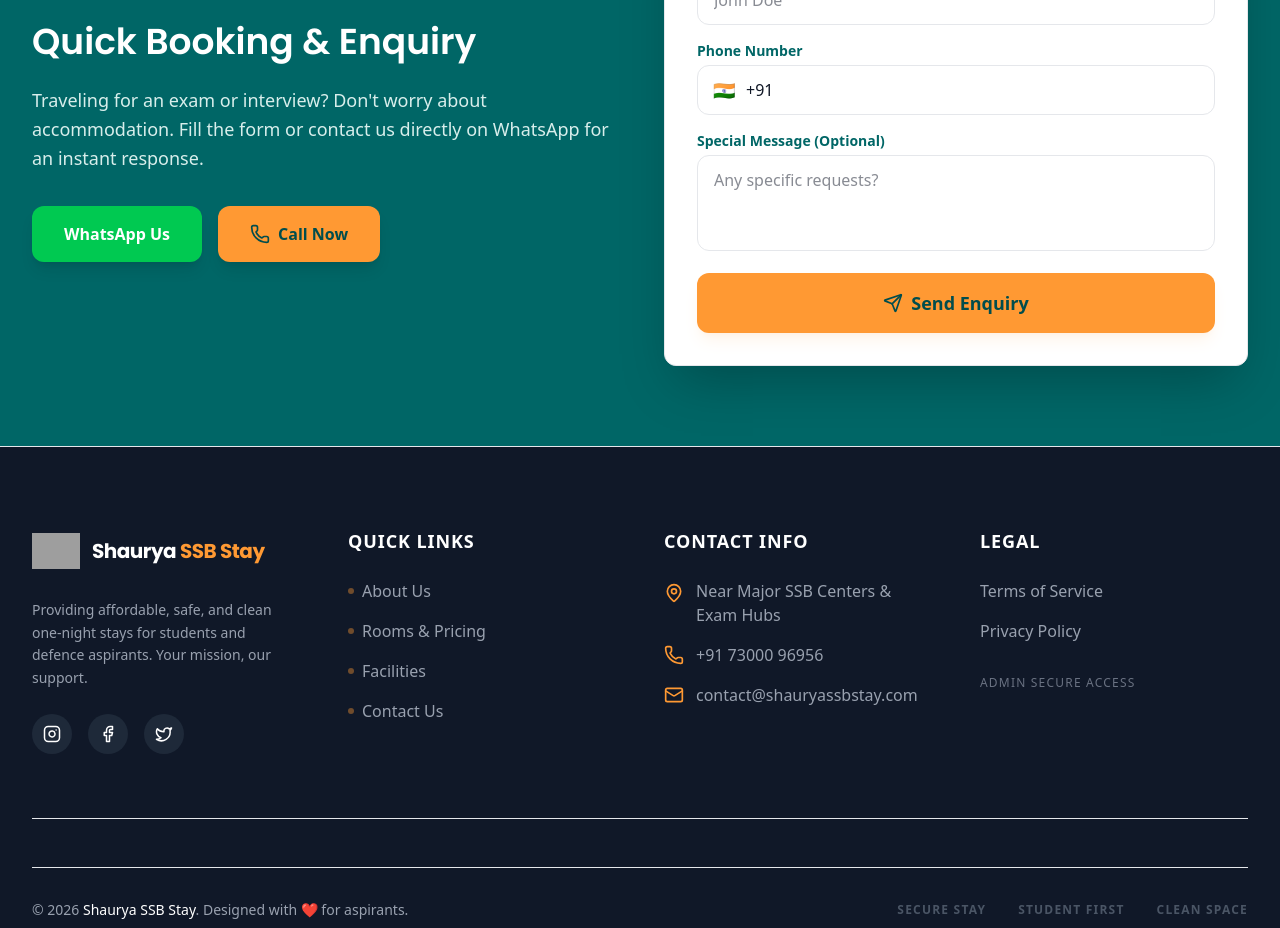
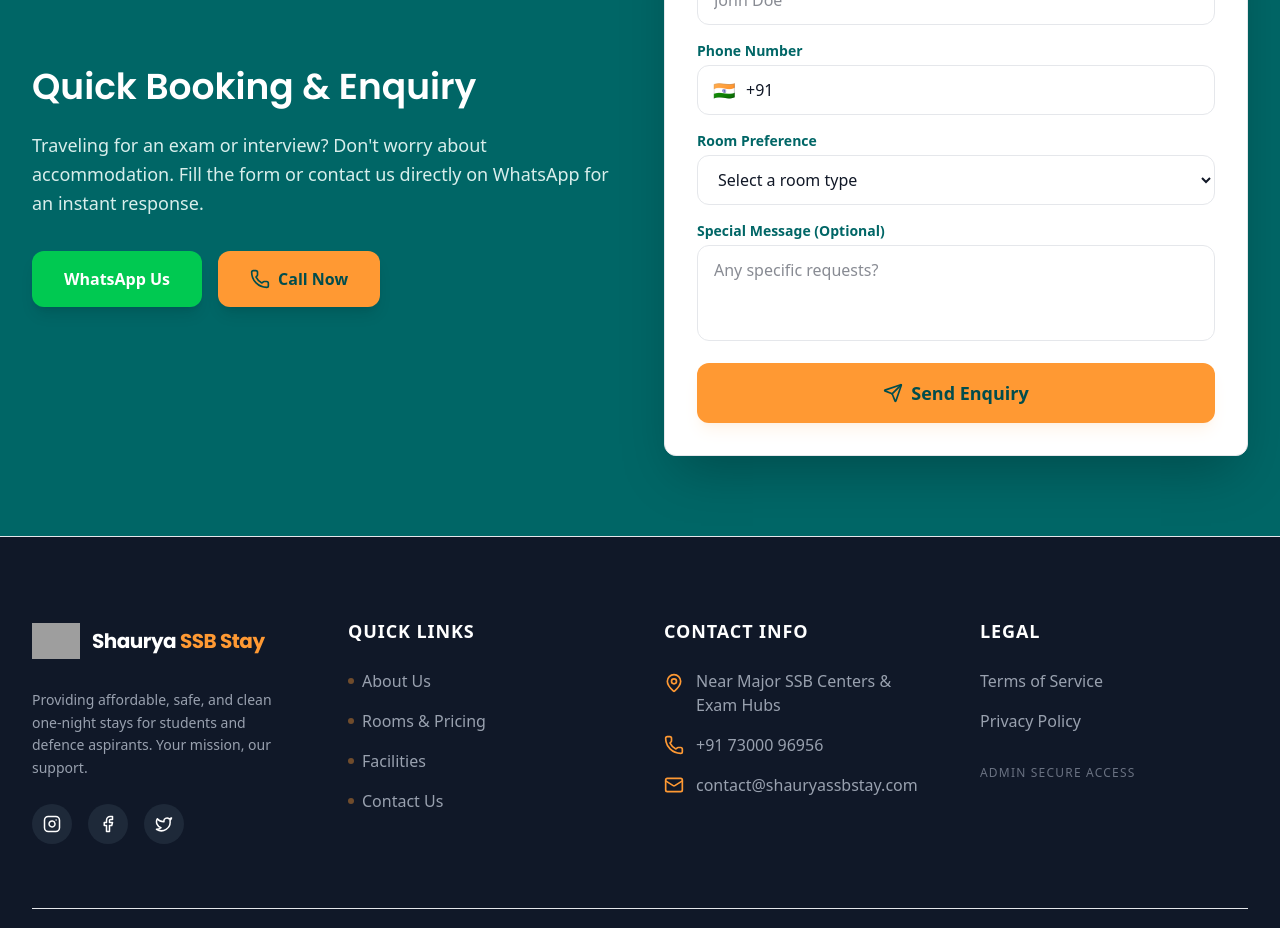
Before and after one commit to Draxhanx/SSB-Stay, a Next.js app: page / in a window 1280 px wide. Shown: the part 5100-6028 px from the top of the page. Built offline with nearby package versions, Linux system fonts and the light colour scheme; no server answers; the database is empty; grey boxes are pictures that could not be loaded.

Commit message:
update-code

```diff
--- a/components/shared/Contact.tsx
+++ b/components/shared/Contact.tsx
@@ -7,6 +7,7 @@ const Contact = () => {
   const [formData, setFormData] = useState({
     name: "",
     phone: "+91 ",
+    roomType: "",
     message: "",
   });
   const [loading, setLoading] = useState(false);
@@ -23,7 +24,7 @@ const Contact = () => {
 
       if (res.ok) {
         alert("Enquiry sent! We will contact you shortly.");
-        setFormData({ name: "", phone: "+91 ", message: "" });
+        setFormData({ name: "", phone: "+91 ", roomType: "", message: "" });
         (e.target as HTMLFormElement).reset();
       } else {
         throw new Error("Failed to send enquiry");
@@ -109,6 +110,24 @@ const Contact = () => {
               </div>
               <div>
                 <label className="block text-sm font-semibold text-primary dark:text-secondary mb-1">
+                  Room Preference
+                </label>
+                <select
+                  className="w-full px-4 py-3 border border-border bg-background rounded-xl focus:ring-2 focus:ring-primary dark:focus:ring-secondary focus:border-transparent outline-none transition"
+                  onChange={(e) =>
+                    setFormData({ ...formData, roomType: e.target.value })
+                  }
+                  required
+                >
+                  <option value="">Select a room type</option>
+                  <option value="Shared Dormitory">
+                    Shared Dormitory (₹349)
+                  </option>
+                  <option value="Personal Cabin">Personal Cabin (₹349)</option>
+                </select>
+              </div>
+              <div>
+                <label className="block text-sm font-semibold text-primary dark:text-secondary mb-1">
                   Special Message (Optional)
                 </label>
                 <textarea
--- a/package.json
+++ b/package.json
@@ -25,7 +25,9 @@
   "devDependencies": {
     "@tailwindcss/postcss": "^4",
     "@types/bcryptjs": "^2.4.6",
+    "@types/mongoose": "^5.11.96",
     "@types/node": "^20.19.33",
+    "@types/nodemailer": "^7.0.11",
     "@types/react": "^19.2.14",
     "@types/react-dom": "^19.2.3",
     "eslint": "^9",
```
Also changed, not shown: 1 other file (tests, documents, lock files or other folders).
